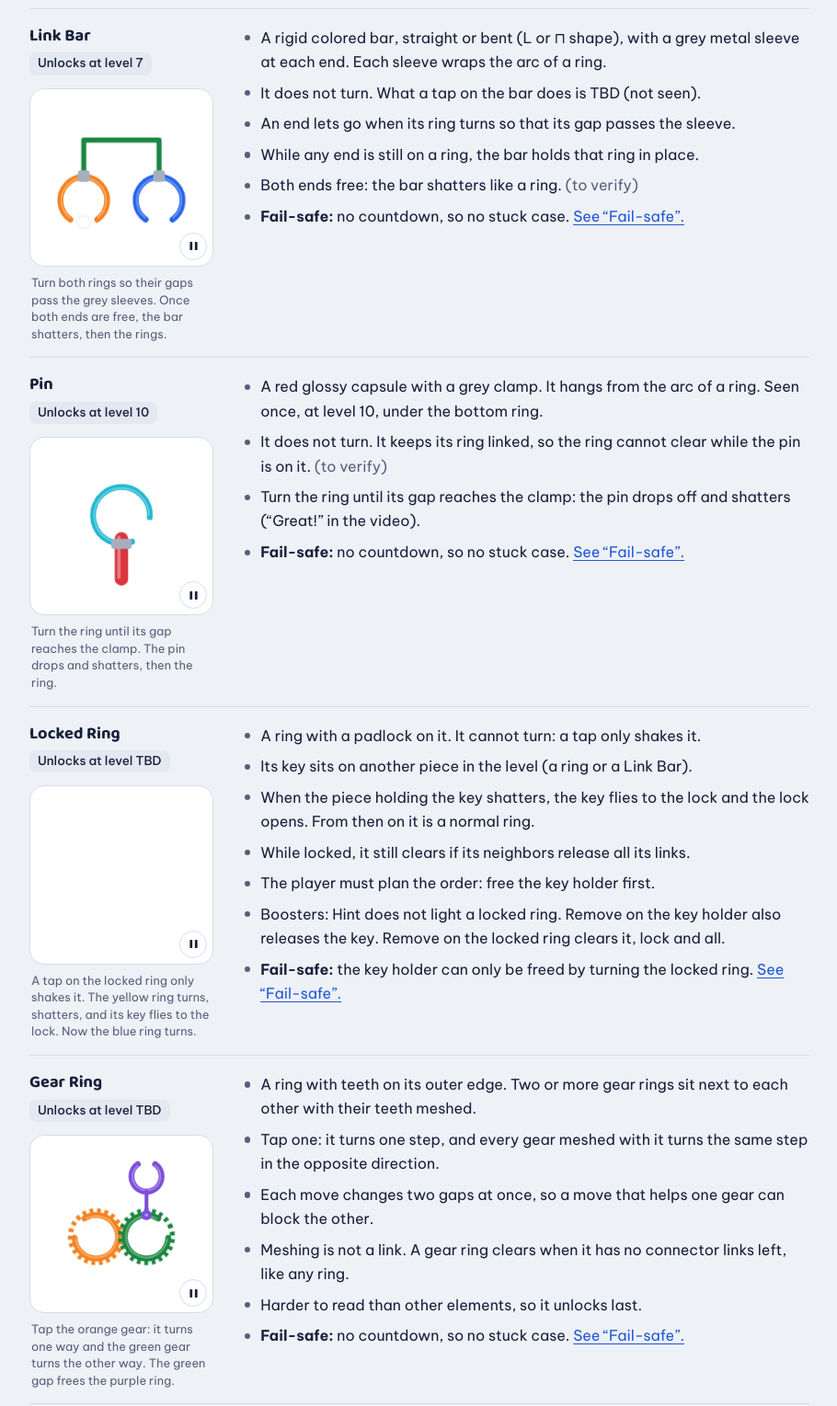
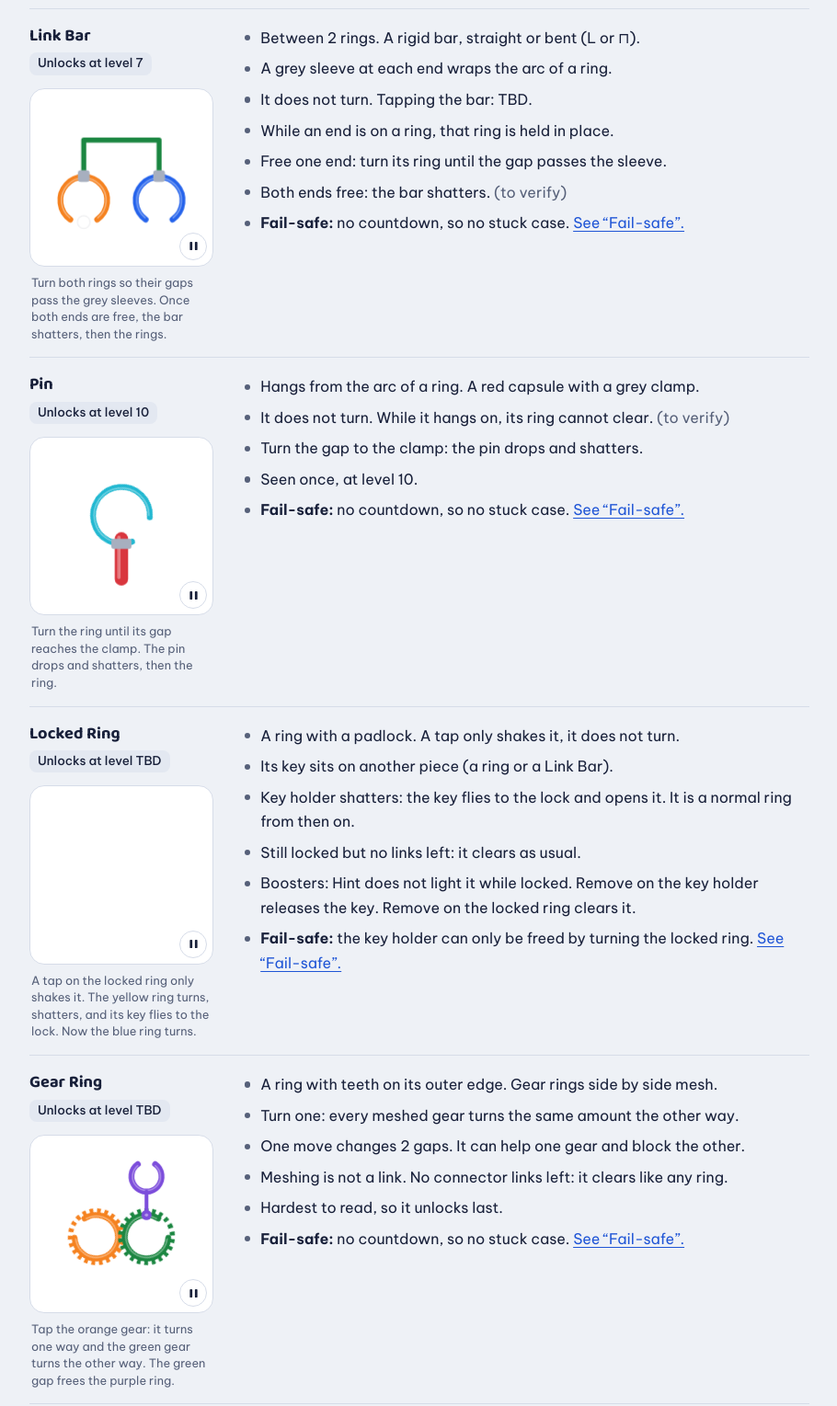
Before and after one commit to hvtanh07/gdd-rotate-rings, a plain HTML site: page index.html in a window 1280 px wide. Shown: the part 8044-9573 px from the top of the page at 92% size, without its empty margins (336-1246 px from the left). Drawn offline with Linux system fonts and the light colour scheme.

Commit message:
Tighten element text and popups
Co-Authored-By: Claude Opus 5.5 <noreply@anthropic.com>
Claude-Session: https://claude.ai/code/session_017hBNgjC3h15Rri8dKzYXaq

```diff
--- a/index.html
+++ b/index.html
@@ -1092,36 +1092,35 @@ function view(l){
   /* PER GAME: one ent per element: ent(N.key, ul([...rules]), unlock(level), demo('key')) */
   B['elements-mechanics']=
     ent(N.el1,ul([
-      t(`A rigid colored bar, straight or bent (L or ⊓ shape), with a grey metal sleeve at each end. Each sleeve wraps the arc of a ring.`,
-        `Thanh cứng có màu, thẳng hoặc gập (hình L hoặc ⊓), mỗi đầu có một khớp kim loại xám. Mỗi khớp ôm lấy cung của một vòng.`),
-      t(`It does not turn. What a tap on the bar does is TBD (not seen).`,`Thanh không xoay. Chạm vào thanh thì làm gì chưa chốt (TBD, không thấy trong video).`),
-      t(`An end lets go when its ring turns so that its gap passes the sleeve.`,`Một đầu được gỡ khi vòng của nó xoay cho chỗ hở đi qua khớp.`),
-      t(`While any end is still on a ring, the bar holds that ring in place.`,`Khi còn đầu nào trên vòng, thanh vẫn giữ vòng đó.`),
-      t(`Both ends free: the bar shatters like a ring.`,`Cả hai đầu được gỡ: thanh vỡ như một vòng.`)+' '+inf,
+      t(`Between 2 rings. A rigid bar, straight or bent (L or ⊓).`,`Nằm giữa 2 vòng. Thanh cứng, thẳng hoặc gập (hình L hoặc ⊓).`),
+      t(`A grey sleeve at each end wraps the arc of a ring.`,`Mỗi đầu có một khớp xám ôm cung của một vòng.`),
+      t(`It does not turn. Tapping the bar: TBD.`,`Thanh không xoay. Chạm vào thanh: TBD.`),
+      t(`While an end is on a ring, that ring is held in place.`,`Đầu nào còn trên vòng thì vòng đó còn bị giữ.`),
+      t(`Free one end: turn its ring until the gap passes the sleeve.`,`Gỡ một đầu: xoay vòng cho chỗ hở đi qua khớp.`),
+      t(`Both ends free: the bar shatters.`,`Gỡ cả 2 đầu: thanh vỡ.`)+' '+inf,
       fsLine(`no countdown, so no stuck case.`,`không có đếm ngược, nên không bị kẹt.`)
     ]),unlock(7),demo('linkBar'))+
     ent(N.el2,ul([
-      t(`A red glossy capsule with a grey clamp. It hangs from the arc of a ring. Seen once, at level 10, under the bottom ring.`,
-        `Viên con nhộng đỏ bóng có kẹp xám. Nó treo trên cung của một vòng. Thấy một lần, ở màn 10, dưới vòng cuối cùng.`),
-      t(`It does not turn. It keeps its ring linked, so the ring cannot clear while the pin is on it.`,`Chốt không xoay. Chốt giữ liên kết với vòng, nên vòng chưa được dọn khi chốt còn trên đó.`)+' '+inf,
-      t(`Turn the ring until its gap reaches the clamp: the pin drops off and shatters (“Great!” in the video).`,`Xoay vòng tới khi chỗ hở gặp kẹp: chốt rơi ra và vỡ (video hiện “Great!”).`),
+      t(`Hangs from the arc of a ring. A red capsule with a grey clamp.`,`Treo trên cung của một vòng. Viên con nhộng đỏ có kẹp xám.`),
+      t(`It does not turn. While it hangs on, its ring cannot clear.`,`Chốt không xoay. Còn chốt thì vòng chưa được dọn.`)+' '+inf,
+      t(`Turn the gap to the clamp: the pin drops and shatters.`,`Xoay chỗ hở tới kẹp: chốt rơi ra và vỡ.`),
+      t(`Seen once, at level 10.`,`Thấy 1 lần, ở màn 10.`),
       fsLine(`no countdown, so no stuck case.`,`không có đếm ngược, nên không bị kẹt.`)
     ]),unlock(10),demo('pin'))+
     ent(N.el3,ul([
-      t(`A ring with a padlock on it. It cannot turn: a tap only shakes it.`,`Vòng có gắn ổ khóa. Vòng không xoay được: chạm vào chỉ làm vòng rung.`),
-      t(`Its key sits on another piece in the level (a ring or a ${P.el1}).`,`Chìa khóa nằm trên một vật khác trong màn (một vòng hoặc một ${P.el1}).`),
-      t(`When the piece holding the key shatters, the key flies to the lock and the lock opens. From then on it is a normal ring.`,`Khi vật giữ chìa khóa vỡ, chìa khóa bay tới ổ khóa và ổ khóa mở. Từ đó nó là vòng bình thường.`),
-      t(`While locked, it still clears if its neighbors release all its links.`,`Khi còn khóa, vòng vẫn được dọn nếu các vòng bên cạnh nhả hết liên kết của nó.`),
-      t(`The player must plan the order: free the key holder first.`,`Người chơi phải tính thứ tự: gỡ vật giữ chìa khóa trước.`),
-      t(`Boosters: ${P.bo1} does not light a locked ring. ${P.bo3} on the key holder also releases the key. ${P.bo3} on the locked ring clears it, lock and all.`,`Booster: ${P.bo1} không làm sáng vòng còn khóa. ${P.bo3} lên vật giữ chìa cũng nhả chìa. ${P.bo3} lên vòng khóa dọn luôn cả vòng lẫn ổ khóa.`),
-      fsLine(`the key holder can only be freed by turning the locked ring.`,`vật giữ chìa khóa chỉ gỡ được bằng cách xoay vòng khóa.`)
+      t(`A ring with a padlock. A tap only shakes it, it does not turn.`,`Vòng có ổ khóa. Chạm vào chỉ rung, không xoay.`),
+      t(`Its key sits on another piece (a ring or a ${P.el1}).`,`Chìa khóa nằm trên vật khác (một vòng hoặc ${P.el1}).`),
+      t(`Key holder shatters: the key flies to the lock and opens it. It is a normal ring from then on.`,`Vật giữ chìa vỡ: chìa bay tới ổ khóa và mở khóa. Từ đó là vòng thường.`),
+      t(`Still locked but no links left: it clears as usual.`,`Còn khóa nhưng hết liên kết: vẫn được dọn như thường.`),
+      t(`Boosters: ${P.bo1} does not light it while locked. ${P.bo3} on the key holder releases the key. ${P.bo3} on the locked ring clears it.`,`Booster: ${P.bo1} không làm sáng vòng còn khóa. ${P.bo3} lên vật giữ chìa thì nhả chìa. ${P.bo3} lên vòng khóa thì dọn luôn vòng.`),
+      fsLine(`the key holder can only be freed by turning the locked ring.`,`vật giữ chìa chỉ gỡ được bằng cách xoay vòng khóa.`)
     ]),unlock('TBD'),demo('lockedRing'))+
     ent(N.el4,ul([
-      t(`A ring with teeth on its outer edge. Two or more gear rings sit next to each other with their teeth meshed.`,`Vòng có răng ở mép ngoài. Hai hoặc nhiều bánh răng nằm cạnh nhau, răng ăn khớp.`),
-      t(`Tap one: it turns one step, and every gear meshed with it turns the same step in the opposite direction.`,`Chạm một vòng: vòng đó xoay một bước, mọi bánh răng ăn khớp với nó xoay cùng bước theo chiều ngược lại.`),
-      t(`Each move changes two gaps at once, so a move that helps one gear can block the other.`,`Mỗi lần xoay đổi hai chỗ hở cùng lúc, nên lần xoay có lợi cho vòng này có thể chặn vòng kia.`),
-      t(`Meshing is not a link. A gear ring clears when it has no connector links left, like any ring.`,`Ăn khớp không phải là liên kết. Bánh răng được dọn khi hết liên kết đầu nối, như mọi vòng.`),
-      t(`Harder to read than other elements, so it unlocks last.`,`Khó đọc hơn các yếu tố khác, nên mở sau cùng.`),
+      t(`A ring with teeth on its outer edge. Gear rings side by side mesh.`,`Vòng có răng ở mép ngoài. Các bánh răng cạnh nhau ăn khớp.`),
+      t(`Turn one: every meshed gear turns the same amount the other way.`,`Xoay một bánh: mọi bánh ăn khớp xoay cùng góc, ngược chiều.`),
+      t(`One move changes 2 gaps. It can help one gear and block the other.`,`Một lần xoay đổi 2 chỗ hở. Có lợi cho vòng này, có thể chặn vòng kia.`),
+      t(`Meshing is not a link. No connector links left: it clears like any ring.`,`Ăn khớp không phải liên kết. Hết liên kết đầu nối: vỡ như vòng thường.`),
+      t(`Hardest to read, so it unlocks last.`,`Khó đọc nhất, nên mở sau cùng.`),
       fsLine(`no countdown, so no stuck case.`,`không có đếm ngược, nên không bị kẹt.`)
     ]),unlock('TBD'),demo('gearRing'))+
     ent(nm('Fail-safe','Cơ chế chống kẹt'),ul([
@@ -1195,11 +1194,12 @@ function view(l){
   B['element-tutorial']=table(t('Element tutorial','Hướng dẫn yếu tố đặc biệt'),
     [t('Element','Yếu tố'),t('Popup text','Nội dung popup'),t('Unlocks at level','Mở ở màn')],
     [
-      [N.el1,popup('Link bar!<br>Free both ends to break it.','Thanh nối!<br>Gỡ cả hai đầu để phá thanh nối.')+' '+t('(proposed, no popup seen at level 7)','(đề xuất, không thấy popup ở màn 7)'),lvl(7)],
-      [N.el2,popup('Pin!<br>Turn the gap to the clamp to drop the pin.','Chốt treo!<br>Xoay chỗ hở tới kẹp để thả chốt.')+' '+t('(proposed, no popup seen at level 10)','(đề xuất, không thấy popup ở màn 10)'),lvl(10)],
-      [N.el3,popup('Locked ring!<br>Break the piece with the key first.','Vòng khóa!<br>Phá vật giữ chìa khóa trước.'),lvl('TBD')],
-      [N.el4,popup('Gear rings!<br>Turn one, its partner turns the other way.','Bánh răng!<br>Xoay một vòng, vòng kia xoay ngược chiều.'),lvl('TBD')]
-    ]);
+      [N.el1,popup('Free both ends of the bar<br>to break it.','Gỡ cả hai đầu thanh nối<br>để phá thanh.'),lvl(7)],
+      [N.el2,popup('Turn the gap to the clamp<br>to drop the pin.','Xoay chỗ hở tới kẹp<br>để thả chốt.'),lvl(10)],
+      [N.el3,popup('Break the piece with the key<br>to unlock the ring.','Phá vật giữ chìa khóa<br>để mở vòng khóa.'),lvl('TBD')],
+      [N.el4,popup('Turn one gear,<br>the other turns the opposite way.','Xoay một bánh răng,<br>bánh kia xoay ngược chiều.'),lvl('TBD')]
+    ])+
+    `<p class="note">${t(`${P.el1} and ${P.el2} text is proposed: the video shows no popup at levels 7 and 10.`,`Chữ của ${P.el1} và ${P.el2} là đề xuất: video không có popup ở màn 7 và 10.`)}</p>`;
 
   /* PER GAME: one row per booster */
   B['booster-tutorial']=table(t('Booster tutorial','Hướng dẫn công cụ hỗ trợ'),
@@ -1527,7 +1527,8 @@ function view(l){
         t(`Replaced Firework, Hammer and the old Saw. The old ones all removed pieces in almost the same way.`,`Thay Pháo hoa, Búa và Cưa cũ. Các booster cũ đều xóa vật gần như giống nhau.`),
         t(`New set, weakest to strongest: ${P.bo1} (lights up rings that can turn), ${P.bo2} (cuts one connector), ${P.bo3} (removes one ring, hammer animation).`,`Bộ mới, từ yếu đến mạnh: ${P.bo1} (làm sáng vòng xoay được), ${P.bo2} (cắt một đầu nối), ${P.bo3} (xóa một vòng, hiệu ứng búa).`),
         t(`Unlock levels are TBD. Revive and Retry with Booster now use ${P.bo3}.`,`Màn mở khóa chưa chốt (TBD). Hồi sinh và Chơi lại kèm công cụ giờ dùng ${P.bo3}.`),
-        t(`Element tutorial popups (2.3): added proposed text for ${P.el1} and ${P.el2}.`,`Popup hướng dẫn yếu tố (2.3): thêm chữ đề xuất cho ${P.el1} và ${P.el2}.`),
+        t(`Elements (1.4): shorter bullets, one idea per line.`,`Yếu tố (1.4): viết gọn, mỗi dòng một ý.`),
+        t(`Element popups (2.3): rewritten as “do this, to get that” on 2 lines, like earlier GDDs. Added proposed text for ${P.el1} and ${P.el2}.`,`Popup yếu tố (2.3): viết lại theo dạng “làm gì, để được gì” trên 2 dòng, như các GDD trước. Thêm chữ đề xuất cho ${P.el1} và ${P.el2}.`),
         t(`Booster tutorial popups (2.4): “Highlight movable rings”, “Remove a connector”, “Remove a ring”.`,`Popup hướng dẫn booster (2.4): “Làm sáng các vòng xoay được”, “Xóa một đầu nối”, “Xóa một vòng”.`)
       ]))+
       ent(t('Main game mechanics','Cơ chế chính'),ul([
```
